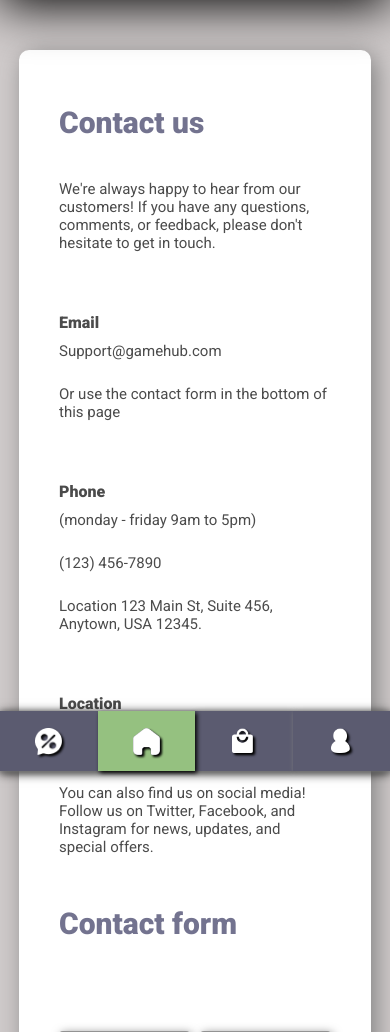
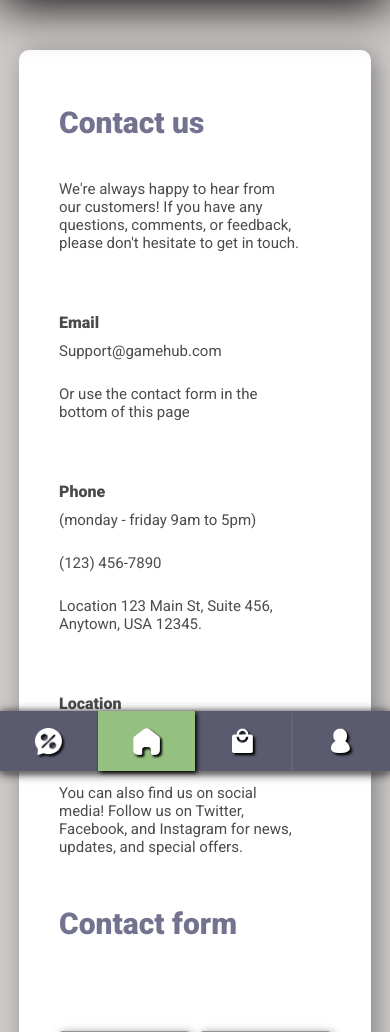
Before and after one commit to Noroff-FEU-Assignments/cross-course-project-evrlong, a PHP site: page /contact.html in a window 390 px wide. Shown: the part 73-1105 px from the top of the page. Run offline with PHP 8.4, Linux system fonts and the light colour scheme.

Commit message:
Update style.css

```diff
--- a/CSS/style.css
+++ b/CSS/style.css
@@ -778,6 +778,7 @@ p {
 }
 
 .info__section {
+  width: 90%;
 }
 
 .info__section > * {
@@ -1196,10 +1197,6 @@ textarea::placeholder {
   .about__section p {
     padding: 0px 30px 20px 30px;
   }
-
-  .info__section {
-    width: 100%;
-  }
 }
 
 /*///////------ Desktop -----////////*/
```
